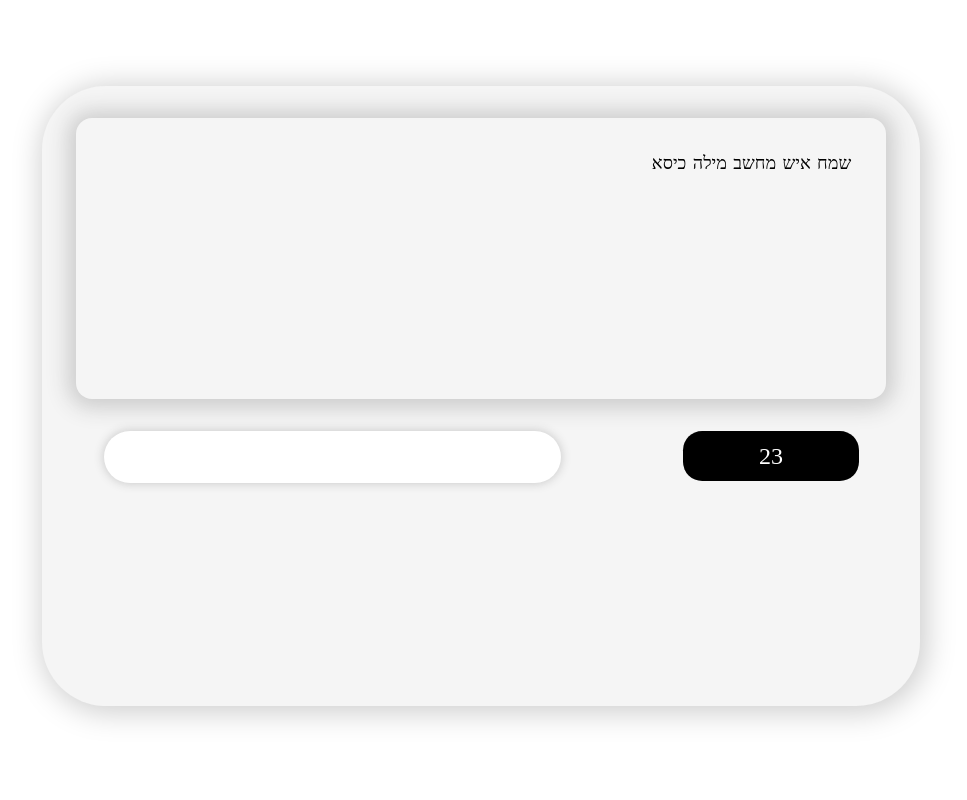
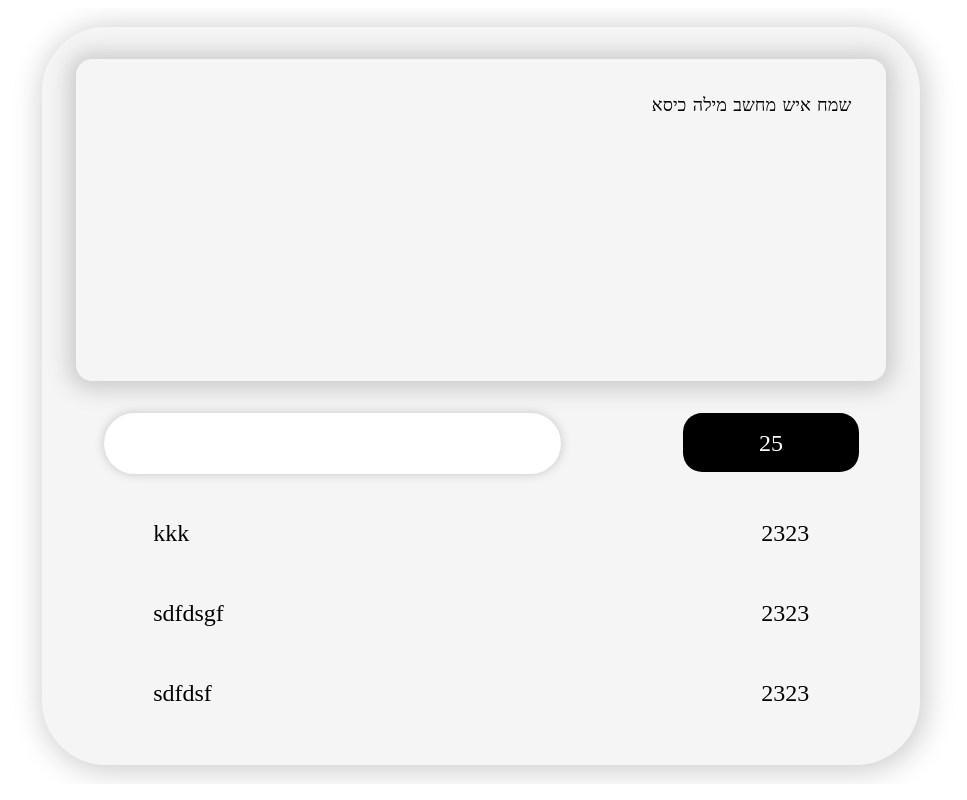
Before and after one commit to amityosef/type-racer-project, a React app: page / in a window 1280 px wide. Shown: the whole page, without its empty margins (154-1121 px from the left). Built offline with nearby package versions, Linux system fonts and the light colour scheme.

Commit message:
added leadboards

```diff
--- a/index.html
+++ b/index.html
@@ -2,7 +2,7 @@
 <html>
 
 <head lang="en">
-    <title>Hello React</title>
+    <title>Type Racer</title>
 
 </html>
 
--- /dev/null
+++ b/src/common/interfaces.ts
@@ -0,0 +1,4 @@
+export interface LeadBoardResult {
+    name: string;
+    score: string;
+}
--- a/src/components/clock/clock.css
+++ b/src/components/clock/clock.css
@@ -6,7 +6,7 @@
     text-align: center;
     align-content: center;
     justify-content: center;
-    line-height: 2.5rem;
+    line-height: 3rem;
     border-radius: 1.2rem;
     font-size: x-large;
 }
--- /dev/null
+++ b/src/components/leadboards/leadboards.css
@@ -0,0 +1,22 @@
+.leadboard-container {
+    display: flex;
+    flex-direction: row;
+    flex-wrap: wrap;
+    width: 45rem;
+    margin-top: 3rem;
+    height: 30%;
+    overflow-y: scroll;
+}
+
+::-webkit-scrollbar {
+    width: 10px;
+}
+
+::-webkit-scrollbar-track {
+    background-color: transparent;
+}
+
+::-webkit-scrollbar-thumb {
+    box-shadow: inset 0 0 6px rgba(0, 0, 0, 0.3);
+    border-radius: 0.5rem;
+}
--- /dev/null
+++ b/src/components/leadboards/leadboards.tsx
@@ -0,0 +1,20 @@
+import React from 'react';
+import { LeadBoardResult } from '../../common/interfaces';
+import { LeadboardsResult } from '../leadboardsResult/leadboardsResult';
+import "./leadboards.css"
+
+interface LeadboardsProps {
+    results: LeadBoardResult[];
+}
+
+export const Leadboards = ({ results }: LeadboardsProps) => {
+
+    return (
+        <div className='leadboard-container'>
+            {results.map((result) => {
+                return <LeadboardsResult result={result} />
+            })}
+        </div>
+    )
+
+}
--- /dev/null
+++ b/src/components/leadboardsResult/leadboardsResult.css
@@ -0,0 +1,16 @@
+.leadboard-result {
+    height: 5rem;
+    padding-right: 2rem;
+    padding-left: 2rem;
+    width: 100%;
+    display: flex;
+    justify-content: space-between;
+}
+
+.result-name {
+    font-size: x-large;
+}
+
+.result-score {
+    font-size: x-large;
+}
--- /dev/null
+++ b/src/components/leadboardsResult/leadboardsResult.tsx
@@ -0,0 +1,18 @@
+import React from 'react';
+import { LeadBoardResult } from '../../common/interfaces';
+import "./leadboardsResult.css"
+
+interface LeadboardsResultProps {
+    result: LeadBoardResult;
+}
+
+export const LeadboardsResult = ({ result }: LeadboardsResultProps) => {
+
+    return (
+        <div className='leadboard-result'>
+            <div className='result-name'>{result.name}</div>
+            <div className='result-score'>{result.score}</div>
+        </div>
+    )
+
+}
--- a/src/components/typingComponent/typingComponent.css
+++ b/src/components/typingComponent/typingComponent.css
@@ -1,5 +1,5 @@
 .typing-container {
-  height: 80%;
+  height: 95%;
   width: 70%;
   display: flex;
   flex-direction: column;
--- a/src/components/typingComponent/typingComponent.tsx
+++ b/src/components/typingComponent/typingComponent.tsx
@@ -2,6 +2,7 @@ import React, { useCallback, useState } from "react";
 import { SENTENCES_COUNT } from "../../common/consts";
 import { sentences } from "../../common/sentences";
 import { Clock } from "../clock/clock";
+import { Leadboards } from "../leadboards/leadboards";
 import { TextDisplay } from "../textDisplay/textDisplay";
 import { TypingInput } from "../typingInput/typingInput";
 import "./typingComponent.css";
@@ -32,7 +33,7 @@ export const TypingComponent = ({ }: TypingComponentProps) => {
         <TypingInput wordCheckFunction={wordCheckFunction} isTimeUp={isTimeUp} />
         <Clock setIsTimeUp={() => setIsTimeUp(true)} />
       </div>
-
+      <Leadboards results={[{ name: "kkk", score: "2323" }, { name: "sdfdsgf", score: "2323" }, { name: "sdfdsf", score: "2323" }, { name: "kkk", score: "2323" }, { name: "sdfdsgf", score: "2323" }, { name: "sdfdsf", score: "2323" }, { name: "sfgsg", score: "2323" }]} />
     </div>
   );
 };
```
